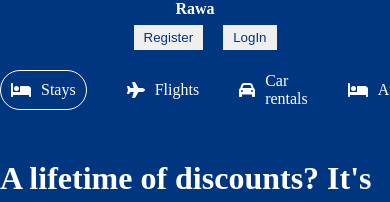
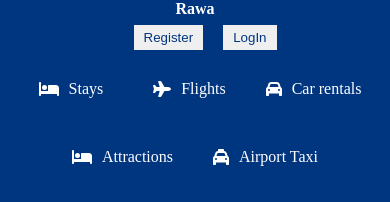
Before and after one commit to Wanjie-Ryan/Modern-Reservations-App-Frontend, a React (Create React App) app in the folder client/: page / in a window 390 px wide. Shown: the top 202 px of the page. Built offline with nearby package versions, Linux system fonts and the light colour scheme; no server answers.

Commit message:
responsive

```diff
--- a/client/src/components/header/header.css
+++ b/client/src/components/header/header.css
@@ -44,7 +44,7 @@
 
 .headerlistitem.active{
 
-    border:1px solid white;
+    /* border:1px solid white; */
     padding: 10px;
     border-radius: 20px;
 }
@@ -157,6 +157,22 @@
 
 @media screen and (max-width:1024px) {
 
+    .headerlist{
+
+        justify-content: center;
+        /* margin-bottom: 0; */
+    }
+
+}
+
+@media screen and (max-width:600px) {
+
+    .headerlist{
+
+        /* justify-content: flex-start; */
+
+        flex-wrap: wrap;
+    }
 
 
 }
```
